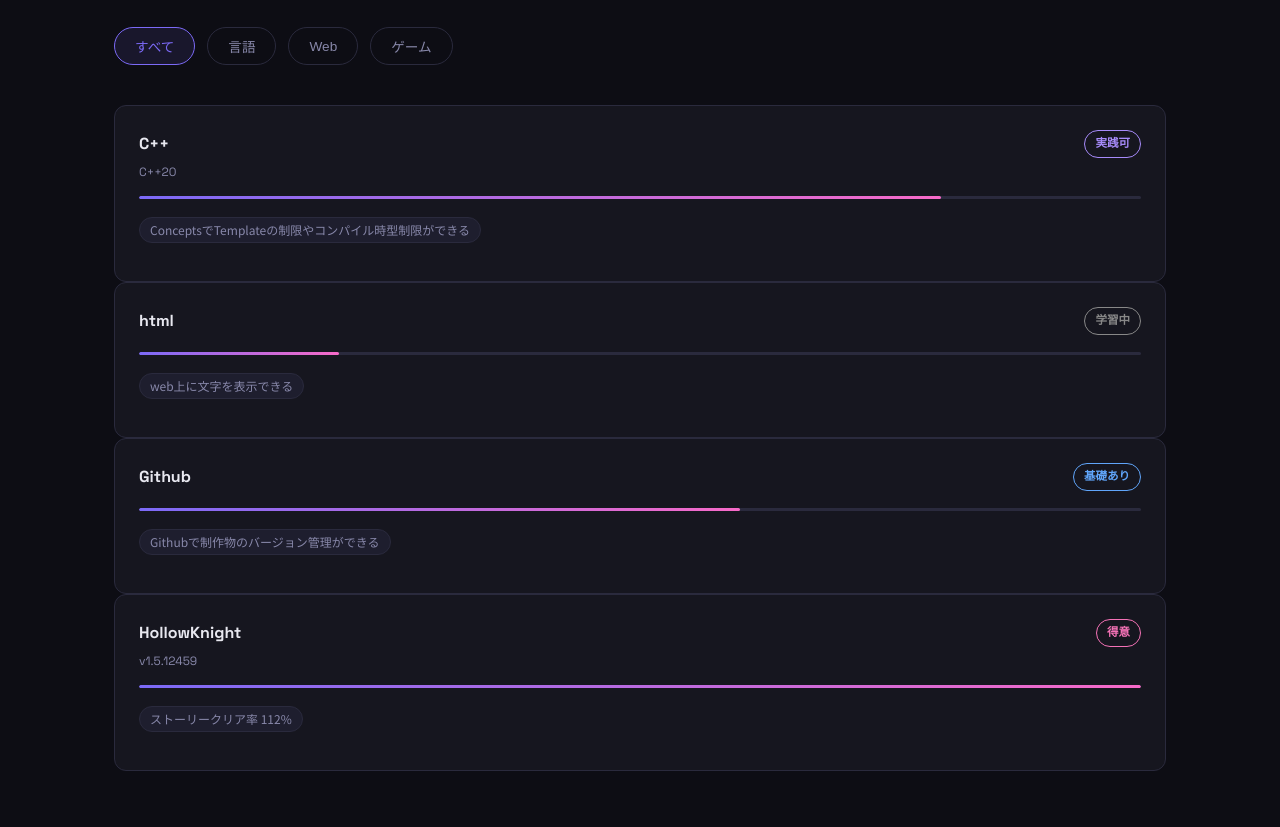
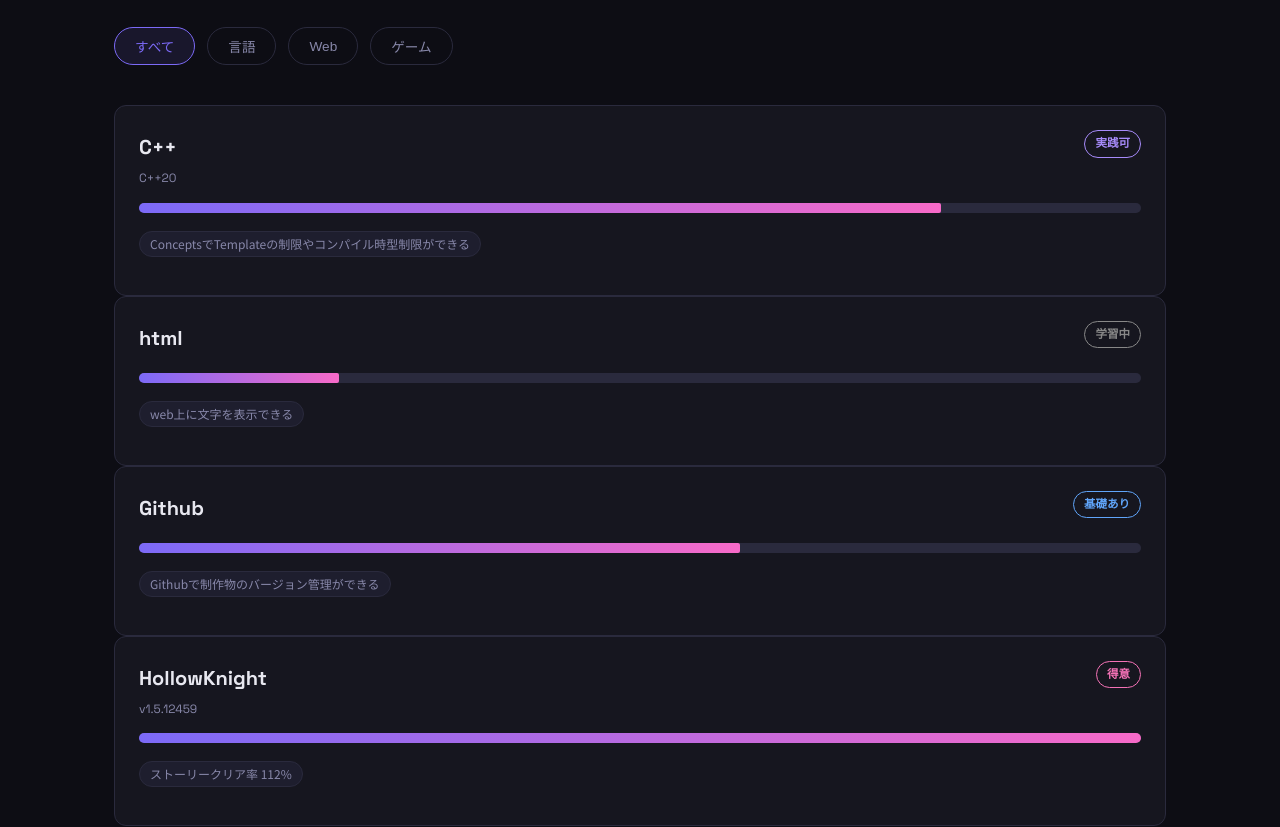
Before and after one commit to uiuishiina/portfolio, a React (Vite) app in the folder my-portfolio/: page / in a window 1280 px wide. Shown: the part 1040-1867 px from the top of the page. Built offline with nearby package versions, Linux system fonts and the light colour scheme.

Commit message:
ちょっと変更

```diff
--- a/my-portfolio/src/components/Header.tsx
+++ b/my-portfolio/src/components/Header.tsx
@@ -10,6 +10,7 @@ interface Props{
 export default function Header({ theme, onThemeToggle}:Props){
     const navItems = [
         {label:"About",hash:"about"},
+        {label:"Skills",hash:"skills"},
         {label:"Contact",hash:"contact"}
     ];
 
--- a/my-portfolio/src/components/Skills.tsx
+++ b/my-portfolio/src/components/Skills.tsx
@@ -43,7 +43,6 @@ function SkillCard( {skill} : {skill : Skill}) {
         </span>
       </div>
       <div className = "skill-bar-bg">
-        {/* -- 表示スタイル -- */}
         <div className = "skill-bar-fill" style = {{width : `${skill.level}%`}}/>
       </div>
       <ul className = "skill-capabilities">
--- a/my-portfolio/src/data/PortFolio.ts
+++ b/my-portfolio/src/data/PortFolio.ts
@@ -94,7 +94,7 @@ export const profile:Profile = {
     motto: "",
     avater: "",
     links: {
-        github: "",
+        github: "https://github.com/uiuishiina",
         twitter: null
     }
     }
--- a/my-portfolio/src/styles/skills.css
+++ b/my-portfolio/src/styles/skills.css
@@ -70,7 +70,7 @@
 /* スキル名 */
 .skill-card-name {
   font-family: var(--font-en);
-  font-size: 1rem;
+  font-size: 1.25rem;
   font-weight: 700;
 }
 
@@ -96,9 +96,9 @@
 
 /* スキルバーの背景（グレーの細いレール） */
 .skill-bar-bg {
-  height: 3px;
+  height: 10px;
   background: var(--color-border);
-  border-radius: 2px;
+  border-radius: 5px;
   overflow: hidden;
   margin-bottom: 18px;
 }
```
